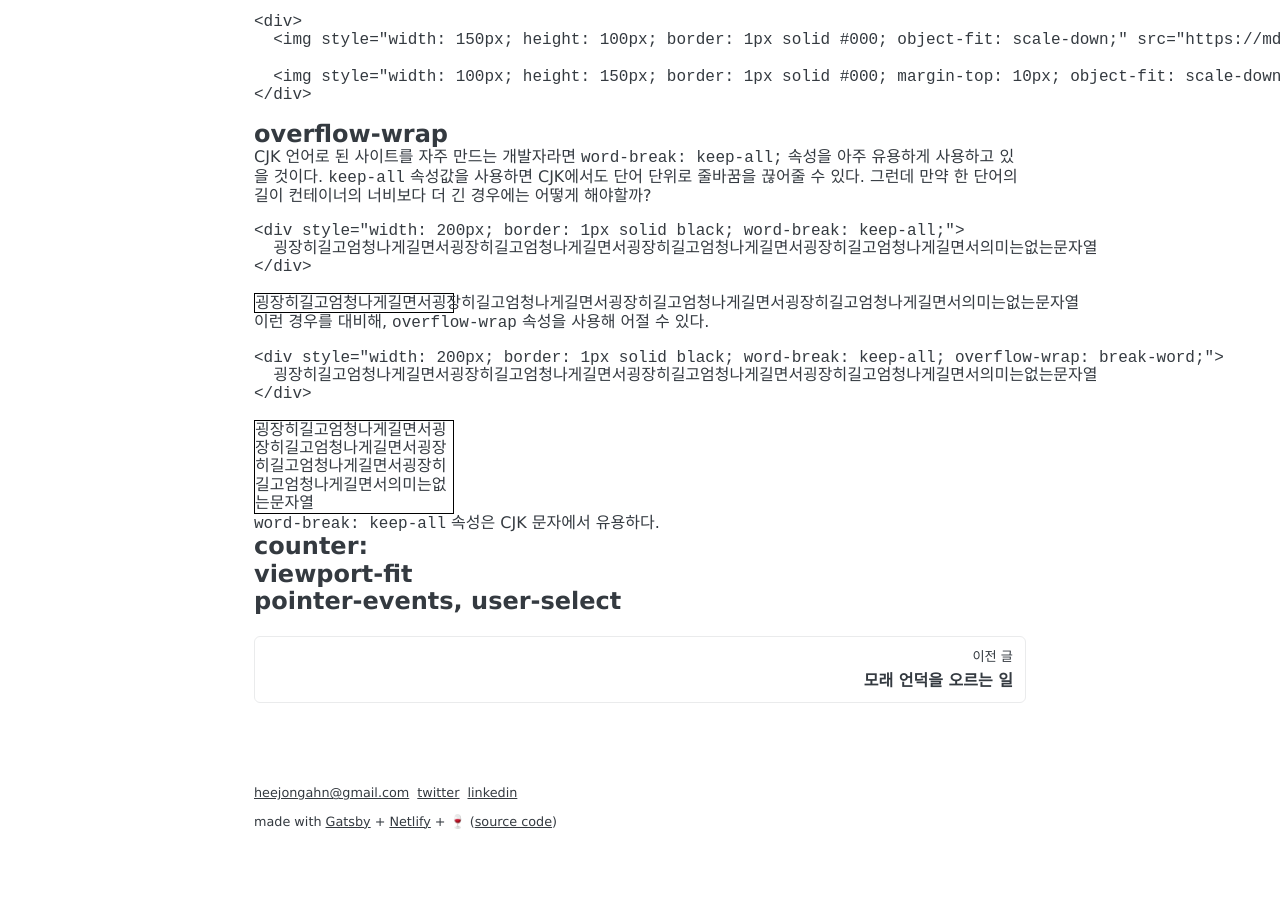
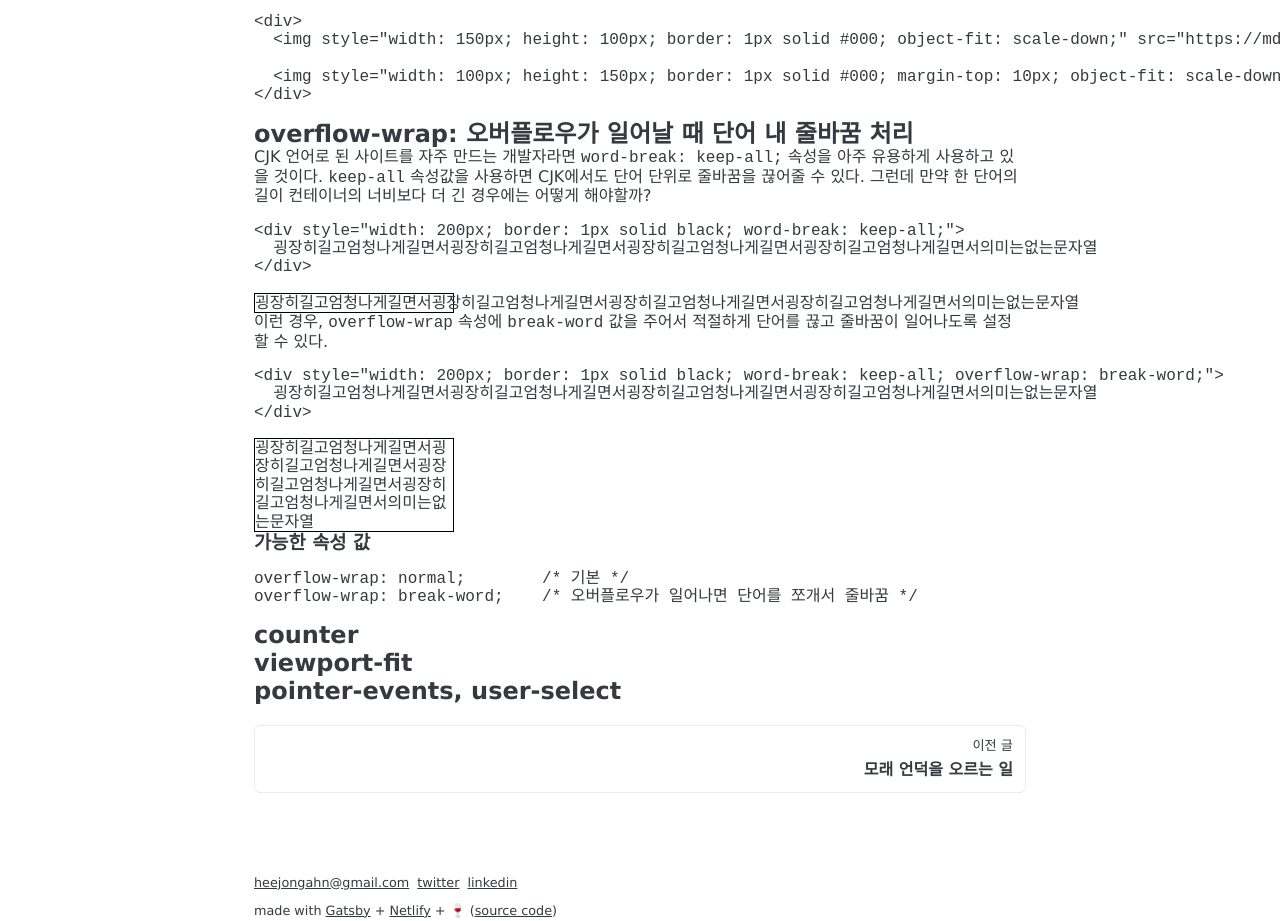
Before and after one commit to heejongahn/blog, a Gatsby site: page /articles/less-famous-css-properties in a window 1280 px wide. Shown: the part 2807-3728 px from the top of the page. Before the commit the page ends 3700 px from the top, so only its background shows below. Built offline with nearby package versions, Linux system fonts and the light colour scheme; Gatsby itself is replaced by a stand-in of ours; some packages are replaced by stand-ins of ours; code samples lack their colours.

Commit message:
Update Article “less-famous-css-properties”

````diff
--- a/src/pages/articles/less-famous-css-properties.md
+++ b/src/pages/articles/less-famous-css-properties.md
@@ -157,7 +157,7 @@ will-change: left, top;        /* 여러 속성을 동시에 명시할 수도
 </div>
 ```
 
-## overflow-wrap
+## overflow-wrap: 오버플로우가 일어날 때 단어 내 줄바꿈 처리
 
 CJK 언어로 된 사이트를 자주 만드는 개발자라면 `word-break: keep-all;` 속성을 아주 유용하게 사용하고 있을 것이다. `keep-all` 속성값을 사용하면 CJK에서도 단어 단위로 줄바꿈을 끊어줄 수 있다. 그런데 만약 한 단어의 길이 컨테이너의 너비보다 더 긴 경우에는 어떻게 해야할까?
 
@@ -170,7 +170,7 @@ CJK 언어로 된 사이트를 자주 만드는 개발자라면 `word-break: kee
   굉장히길고엄청나게길면서굉장히길고엄청나게길면서굉장히길고엄청나게길면서굉장히길고엄청나게길면서의미는없는문자열
 </div>
 
-이런 경우를 대비해, `overflow-wrap` 속성을 사용해 어절  수 있다.
+이런 경우, `overflow-wrap` 속성에 `break-word` 값을 주어서 적절하게 단어를 끊고 줄바꿈이 일어나도록 설정할 수 있다.
 
 ```html
 <div style="width: 200px; border: 1px solid black; word-break: keep-all; overflow-wrap: break-word;">
@@ -181,10 +181,13 @@ CJK 언어로 된 사이트를 자주 만드는 개발자라면 `word-break: kee
   굉장히길고엄청나게길면서굉장히길고엄청나게길면서굉장히길고엄청나게길면서굉장히길고엄청나게길면서의미는없는문자열
 </div>
 
+### 가능한 속성 값
+```css
+overflow-wrap: normal;        /* 기본 */
+overflow-wrap: break-word;    /* 오버플로우가 일어나면 단어를 쪼개서 줄바꿈 */
+```
 
-`word-break: keep-all` 속성은 CJK 문자에서 유용하다.
-
-## counter:
+## counter
 
 ## viewport-fit
 
````
